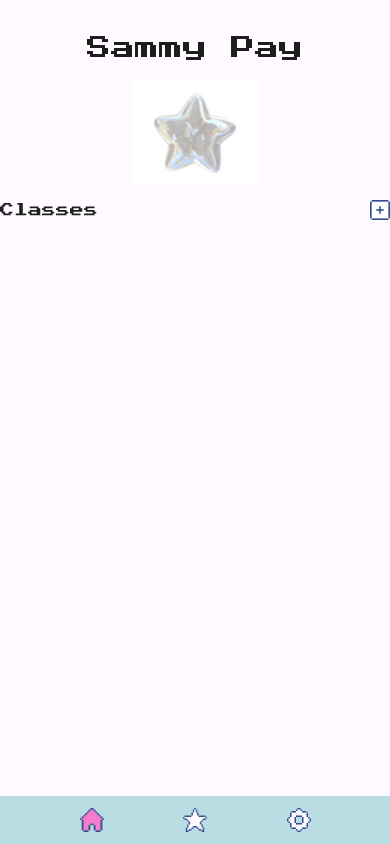
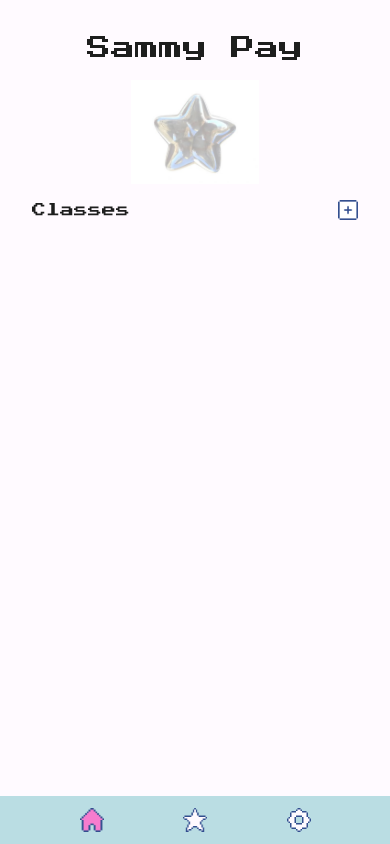
Before and after one commit to tbjp/sammy-pay, a Vue app: page / in a window 390 px wide. Built offline with nearby package versions, Linux system fonts and the light colour scheme.

Commit message:
Mobile styling

```diff
--- a/src/App.vue
+++ b/src/App.vue
@@ -7,7 +7,7 @@ import Star from "./assets/images/star.png";
 <template>
   <div class="flex flex-col h-dvh max-w-[480px] w-dvw overflow-hidden relative">
     <div
-      class="flex-1 flex flex-col gap-4 items-center overflow-y-auto hide-scrollbar"
+      class="flex-1 flex flex-col gap-4 items-center overflow-y-auto px-8 hide-scrollbar"
     >
       <h1 class="font-display-pixel text-2xl pt-8">Sammy Pay</h1>
       <img :src="Star" alt="Star" class="w-32" />
```
